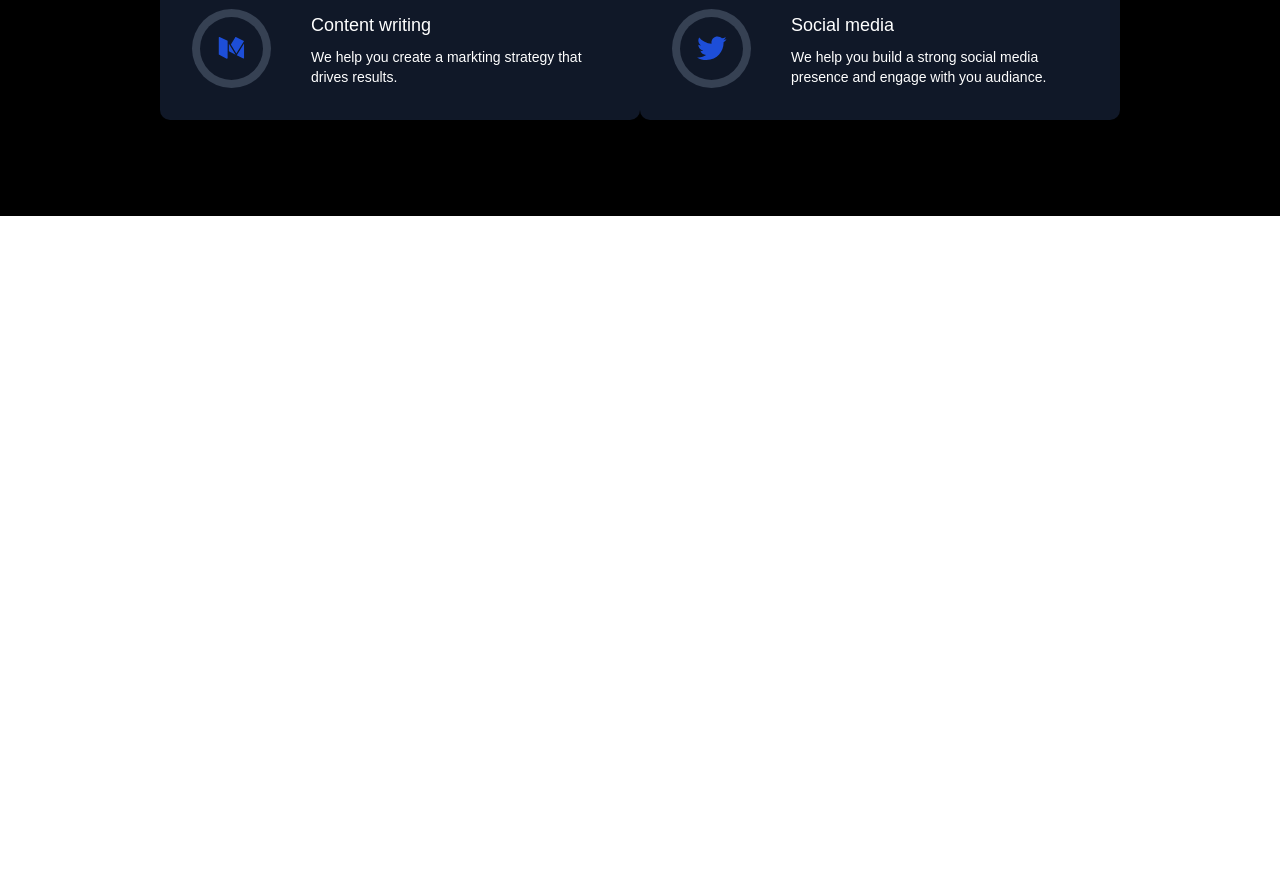
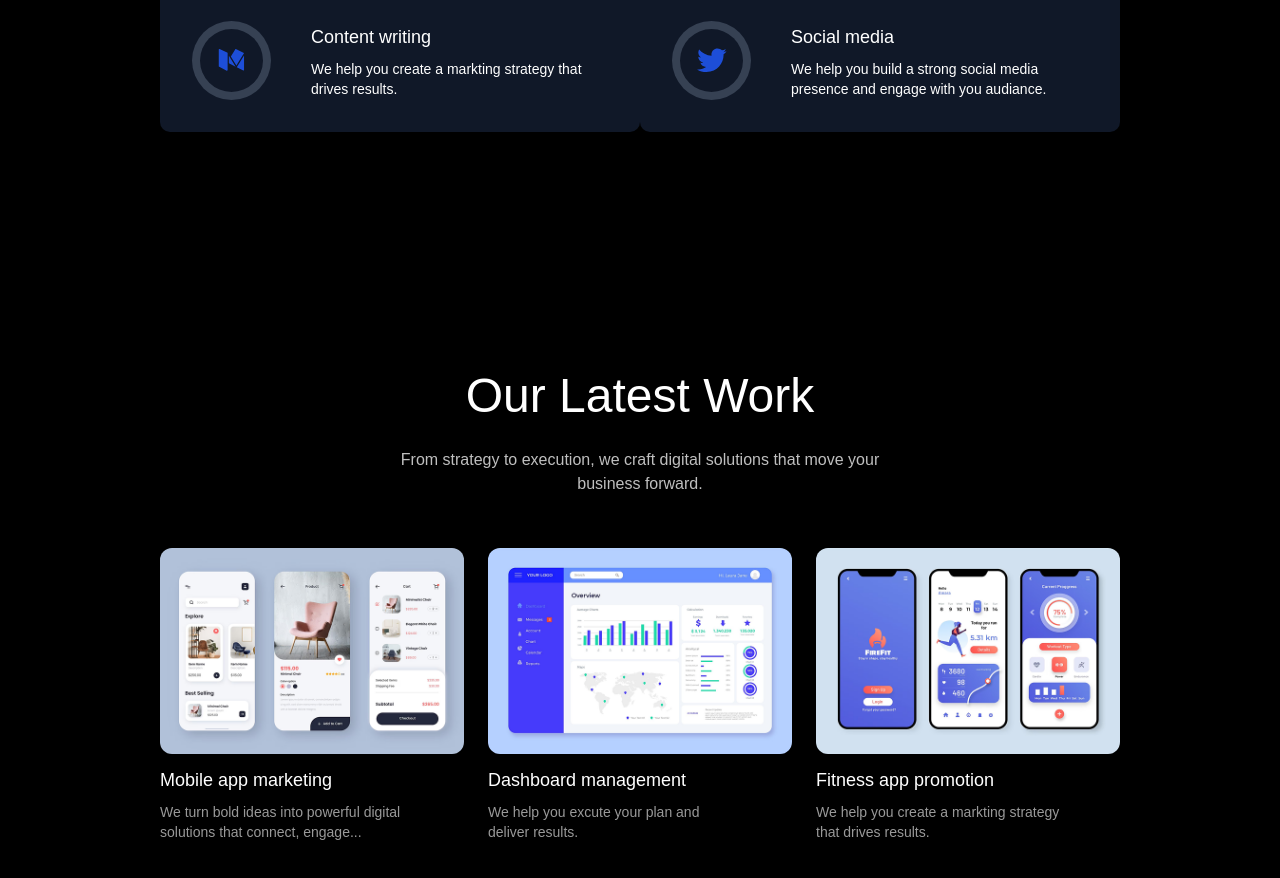
Before and after one commit to retagsaad/agency.ai, a React (Vite) app: page / in a window 1280 px wide. Shown: the part 1675-2553 px from the top of the page. Before the commit the page ends 1891 px from the top, so only its background shows below. Built offline with nearby package versions, Linux system fonts and the light colour scheme.

Commit message:
work page

```diff
--- a/src/components/HelpPage.jsx
+++ b/src/components/HelpPage.jsx
@@ -7,7 +7,7 @@
       id: 1,
       title: "Advertising",
       description:
-        "We turn bold ideas into powerful digital solutions that connect, engage",
+        "We turn bold ideas into powerful digital solutions that connect, engage...",
       icon: assets.ads_icon,
     },
     {
@@ -36,7 +36,7 @@
       id="services"
       className="relative flex flex-col items-center gap-7 px-4 sm:px-12 lg:px-24 xl:px-40 pt-30 text-gray-700 dark:text-white"
     >
-      <h1 className="text-3xl sm:text-sxl font-medium">How can we help?</h1>
+      <h1 className="text-3xl sm:text-5xl font-medium">How can we help?</h1>
       <p className="max-w-lg text-center text-gray-500 dark:text-white/75 mb-6">
         From stategy to execution, we craft digital solutions that move your
         business forward.
--- a/src/components/LatestWork.jsx
+++ b/src/components/LatestWork.jsx
@@ -1,10 +1,55 @@
-import React from 'react'
-import assets from '../assets/assets'
+import React from "react";
+import assets from "../assets/assets";
 
-function latestWork() {
+function LatestWork() {
+  const workData = [
+    {
+      id: 1,
+      title: "Mobile app marketing",
+      description:
+        "We turn bold ideas into powerful digital solutions that connect, engage...",
+      img: assets.work_mobile_app,
+    },
+    {
+      id: 2,
+      title: "Dashboard management",
+      description: "We help you excute your plan and deliver results.",
+      img: assets.work_dashboard_management,
+    },
+    {
+      id: 3,
+      title: "Fitness app promotion",
+      description:
+        "We help you create a markting strategy that drives results.",
+      img: assets.work_fitness_app,
+    },
+  ];
   return (
-    <div>latestWork</div>
-  )
+    <div
+      id="work"
+      className="flex flex-col items-center gap-7 px-4 sm:px-12 lg:px-24 xl:px-40 pt-30 text-gray-700 dark:text-white"
+    >
+      <div className="relative flex flex-col items-center gap-7 px-4 sm:px-12 lg:px-24 xl:px-40 pt-30 text-gray-700 dark:text-white">
+        <h1 className="text-3xl sm:text-5xl font-medium">Our Latest Work</h1>
+        <p className="max-w-lg text-center text-gray-500 dark:text-white/75 mb-6">
+          From strategy to execution, we craft digital solutions that move your
+          business forward.
+        </p>
+      </div>
+      <div className="grid sm:grid-cols-2 lg:grid-cols-3 gap-6 w-full max-w-5xl">
+        {workData.map(({ id, title, description, img }) => (
+          <div
+            key={id}
+            className="hover:scale-102 duration-500 transition-all cursor-pointer"
+          >
+            <img src={img} className="w-full rounded-xl" />
+            <h3 className="mt-3 mb-2 text-lg font-semibold">{title}</h3>
+            <p className="text-sm opacity-60 w-5/6">{description}</p>
+          </div>
+        ))}
+      </div>
+    </div>
+  );
 }
 
-export default latestWork
+export default LatestWork;
```
